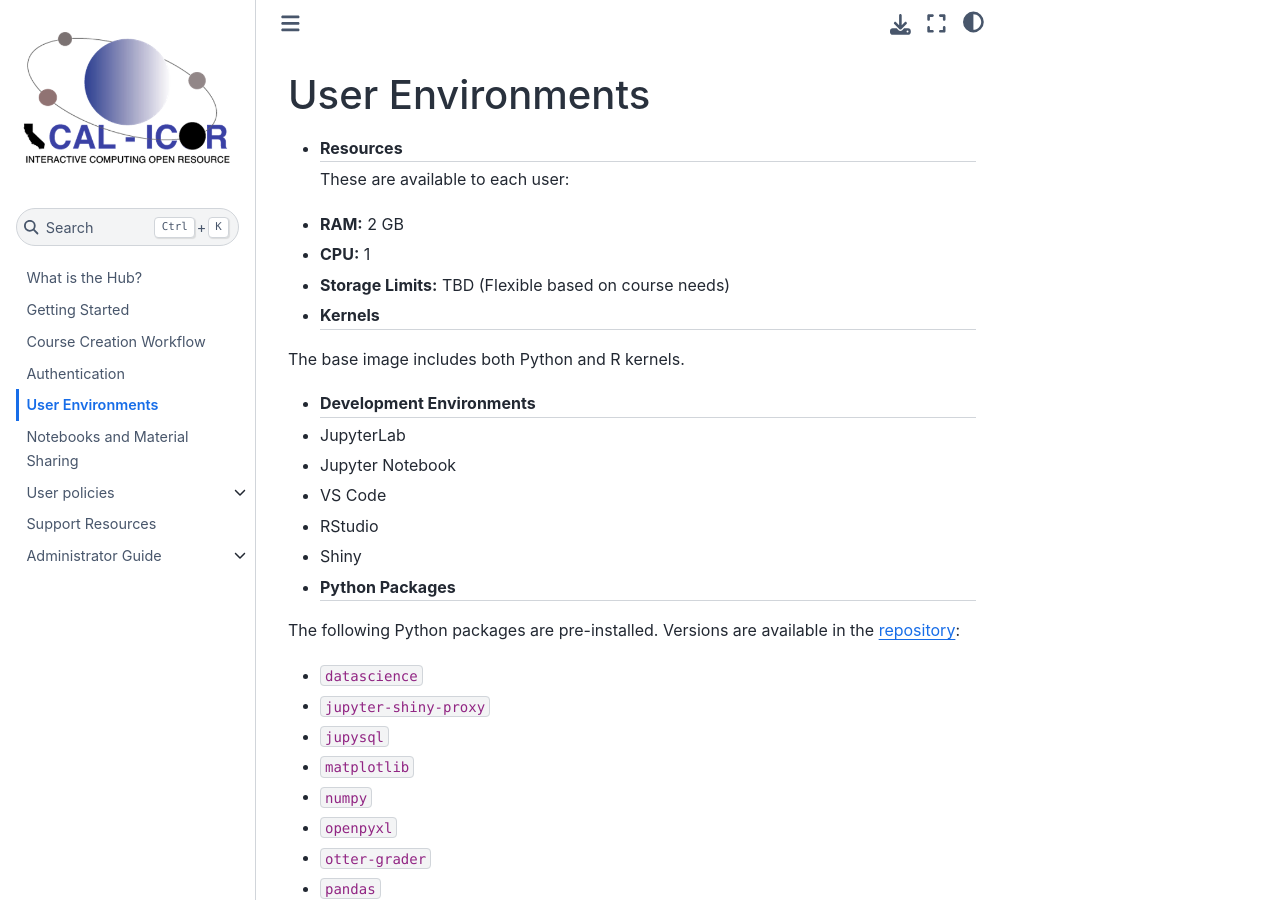
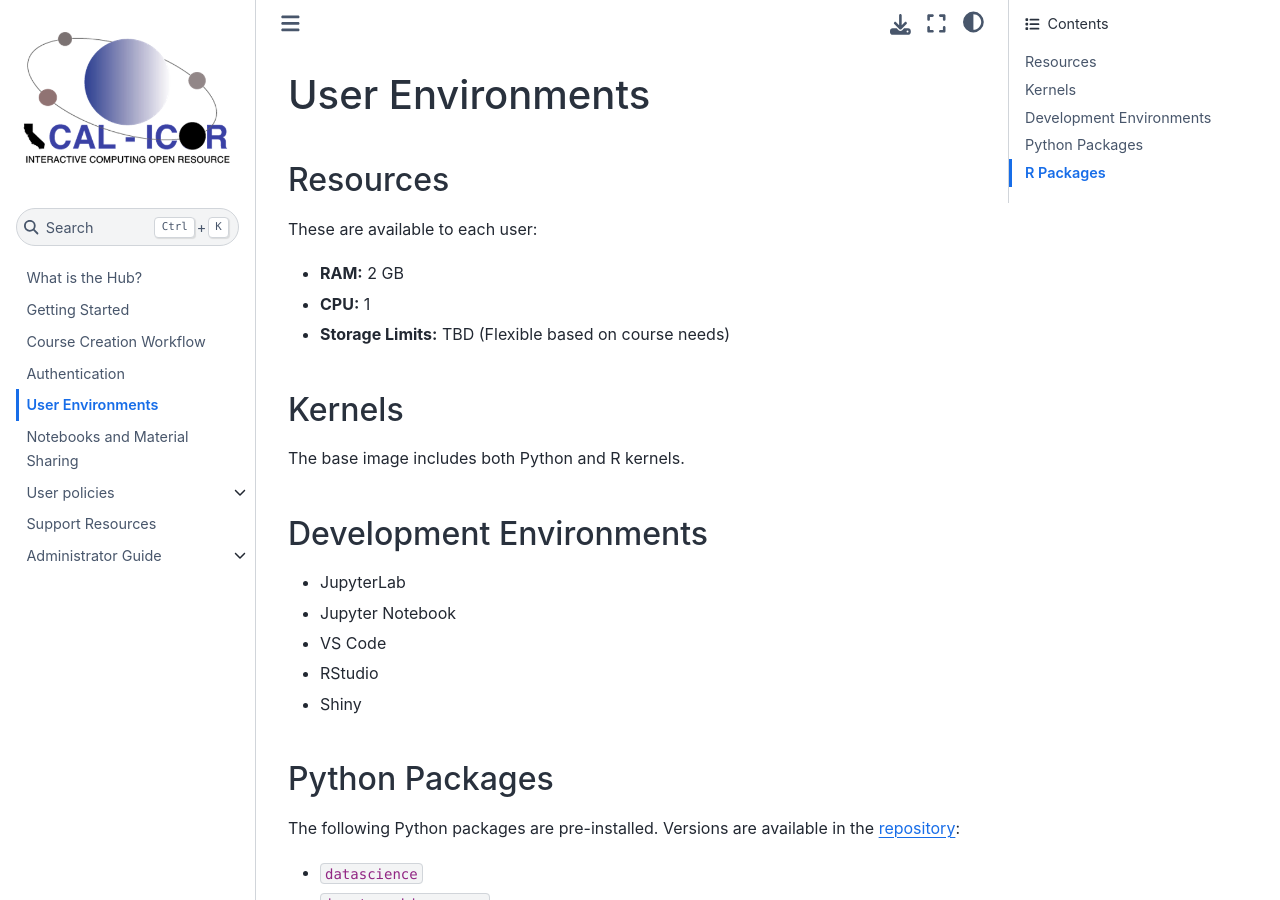
Before and after one commit to shaneknapp/docs, a Jupyter Book: the page built from content/user_environments.md, in a window 1280 px wide and 900 px high. Built offline with Jupyter Book 1.0.4 settings and Sphinx 7.4.7 and the Sphinx Book theme 1.1.4, drawn with Linux system fonts in a browser that asks for light colours.

Commit message:
fix some formatting

```diff
--- a/content/user_environments.md
+++ b/content/user_environments.md
@@ -1,17 +1,18 @@
 # User Environments
 
-- #### Resources
+## Resources
 
-    These are available to each user:
+These are available to each user:
+
 - **RAM:** 2 GB
 - **CPU:** 1
 - **Storage Limits:** TBD (Flexible based on course needs)
 
-- #### Kernels
+## Kernels
 
 The base image includes both Python and R kernels.
 
-- #### Development Environments
+## Development Environments
 
 - JupyterLab
 - Jupyter Notebook
@@ -19,7 +20,7 @@ The base image includes both Python and R kernels.
 - RStudio
 - Shiny
 
-- #### Python Packages
+## Python Packages
 
 The following Python packages are pre-installed. Versions are available in the [repository](https://github.com/cal-icor/base-user-image/blob/main/environment.yml):
 
@@ -37,7 +38,7 @@ The following Python packages are pre-installed. Versions are available in the [
 - `seaborn`
 - `statsmodels`
 
-- #### R Packages
+## R Packages
 
 The following R packages are pre-installed. Versions are available in the [repository](https://github.com/cal-icor/base-user-image/blob/main/install.R):
 
```
